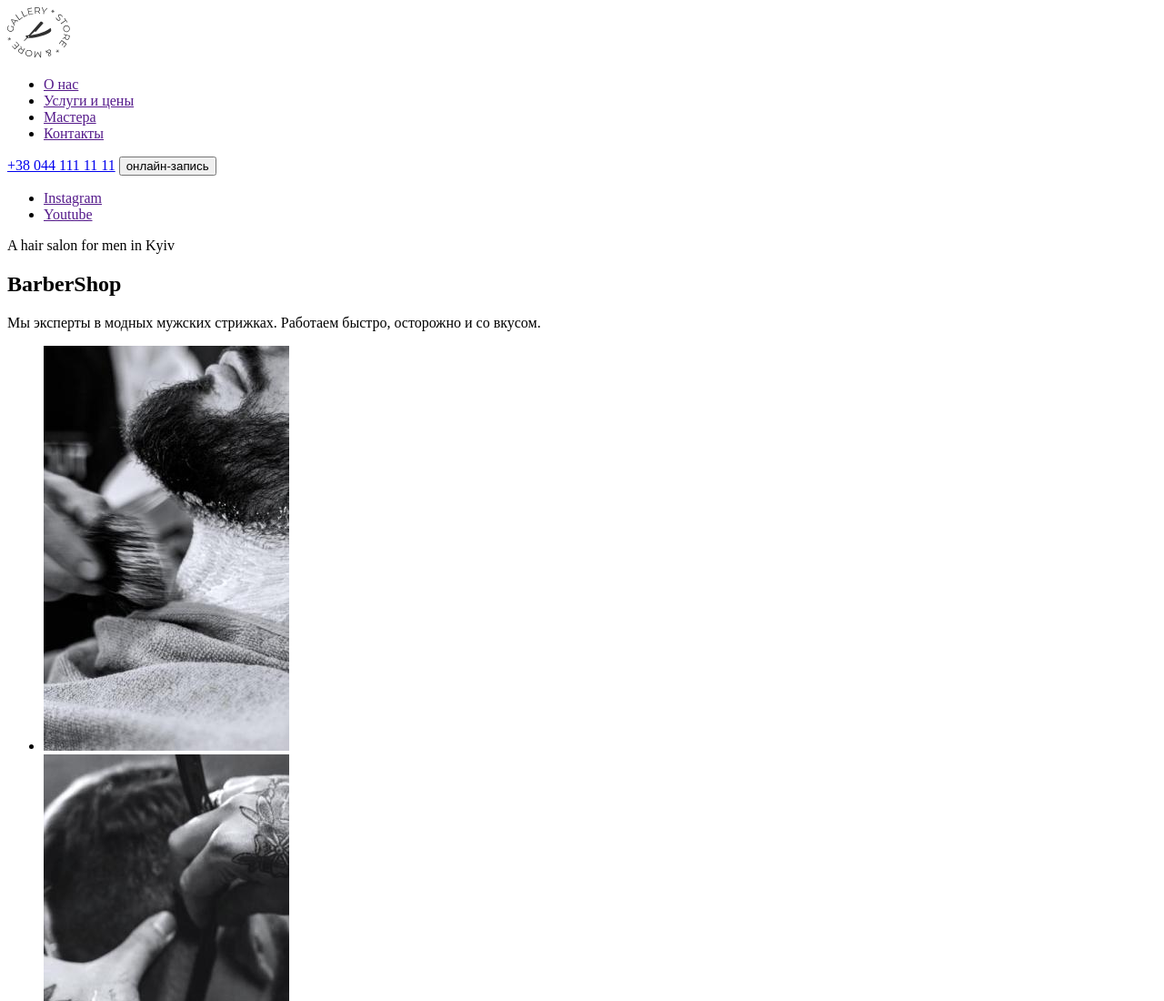
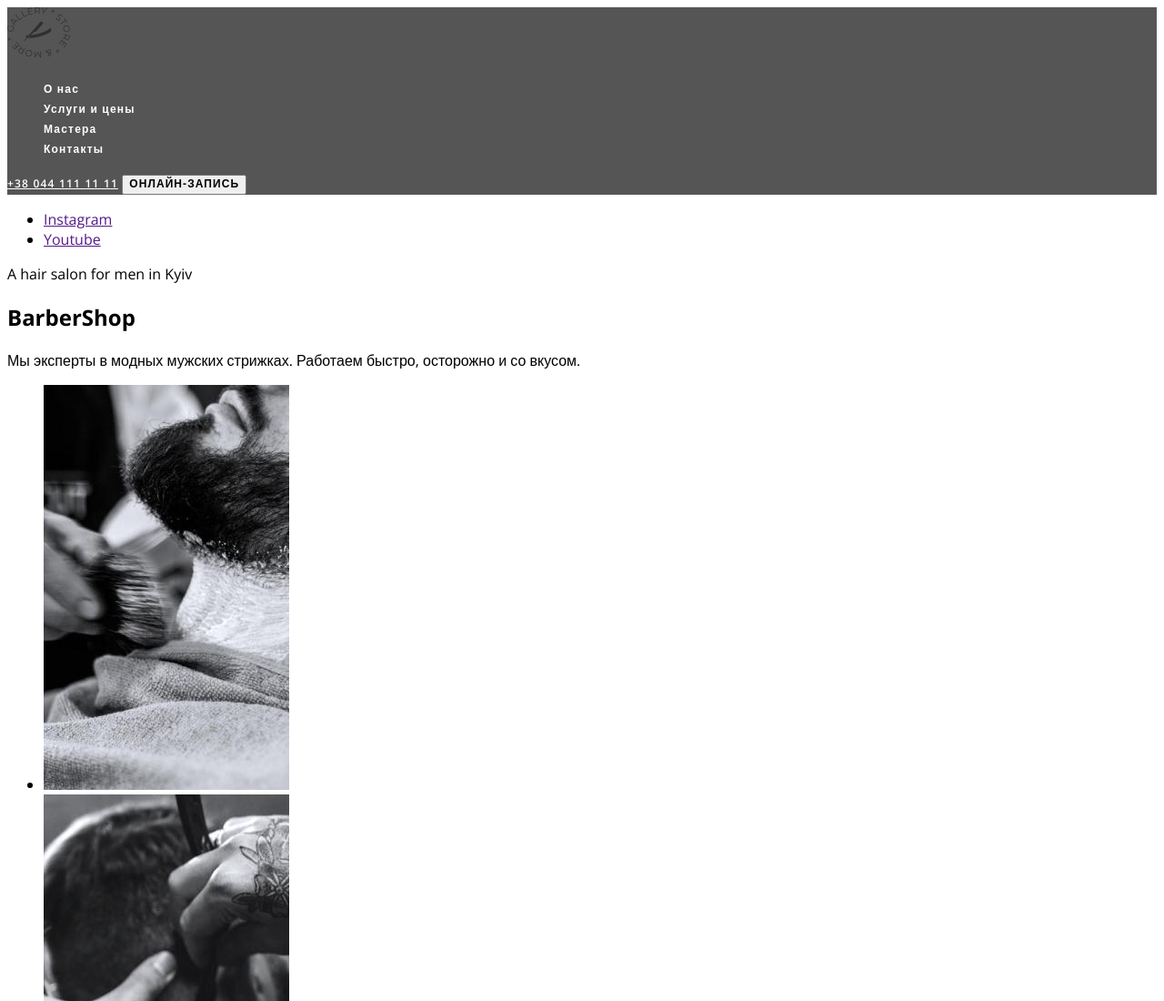
Before and after one commit to AleksandrVasilko/Barbershop, a plain HTML site: page index.html in a window 1280 px wide. Shown: the top 1100 px of the page at 91% size. Drawn offline with nearby package versions, Linux system fonts and the light colour scheme.

Commit message:
Start add styles

```diff
--- /dev/null
+++ b/css/styles.css
@@ -0,0 +1,65 @@
+:root{
+    --header-color: #ffffff;
+    --primary-text-color: #555555;
+    --second-text-color: #303030;
+    --third-text-color: #9DA4BD;
+    --primary-title-color: #ffffff;
+    --second-title-color: #303030;
+    --accent-color: #FF6C00;
+}
+
+body{
+    font-family: 'Open sans', sans-serif;
+}
+
+.list{
+    list-style: none;
+}
+
+.link{
+    text-decoration: none;
+}
+
+.btn {
+    font-weight: 600;
+    font-size: 12px;
+    line-height: 1.33;
+    letter-spacing: 0.09em;
+    text-transform: uppercase;
+}
+
+.btn-ligh {
+    color: #FFFFFF;
+}
+
+/* --------------------header-------------------- */
+
+.header{
+    background-color: var(--primary-text-color);
+}
+
+.menu-link{
+    font-weight: 600;
+    font-size: 12px;
+    line-height: 1,33;
+    letter-spacing: 0.1em;
+    color: var(--header-color)
+}
+
+.menu-link:hover,
+.menu-link:focus{
+    color:var(--accent-color);
+}
+
+.header-tel{
+    font-weight: 600;
+    font-size: 12px;
+    line-height: 1, 33;
+    letter-spacing: 0.1em;
+    color: var(--header-color);
+}
+
+.header-tel:hover,
+.header-tel:focus {
+    color: var(--accent-color);
+}
--- a/index.html
+++ b/index.html
@@ -5,30 +5,35 @@
     <meta charset="UTF-8">
     <meta http-equiv="X-UA-Compatible" content="IE=edge">
     <meta name="viewport" content="width=device-width, initial-scale=1.0">
+    <link rel="preconnect" href="https://fonts.googleapis.com">
+    <link rel="preconnect" href="https://fonts.gstatic.com" crossorigin>
+    <link href="https://fonts.googleapis.com/css2?family=Open+Sans:wght@400;600;700&family=Raleway:wght@700&display=swap"
+        rel="stylesheet">
+    <link rel="stylesheet" href="./css/styles.css">
     <title>Barbershop</title>
 </head>
 
 <body>
-    <header>
-        <nav>
-            <a href=""><img src="./img/Logo.svg" alt="logo"></a>
-            <ul>
+    <header class="header">
+        <nav class="header-nav">
+            <a href="" class="header-logo"><img src="./img/Logo.svg" alt="logo"></a>
+            <ul class="list menu-list">
                 <li>
-                    <a href="">О нас</a>
+                    <a class="menu-link link" href="">О нас</a>
                 </li>
                 <li>
-                    <a href="">Услуги и цены</a>
+                    <a class="menu-link link" href="">Услуги и цены</a>
                 </li>
                 <li>
-                    <a href="">Мастера</a>
+                    <a class="menu-link link" href="">Мастера</a>
                 </li>
                 <li>
-                    <a href="">Контакты</a>
+                    <a class="menu-link link" href="">Контакты</a>
                 </li>
             </ul>
         </nav>
-        <a href="tel:+380441111111">+38 044 111 11 11</a>
-        <button type="button">онлайн-запись</button>
+        <a class="header-tel" href="tel:+380441111111">+38 044 111 11 11</a>
+        <button class="header-btn btn-light btn" type="button">онлайн-запись</button>
     </header>
     <main>
         <section>
```
